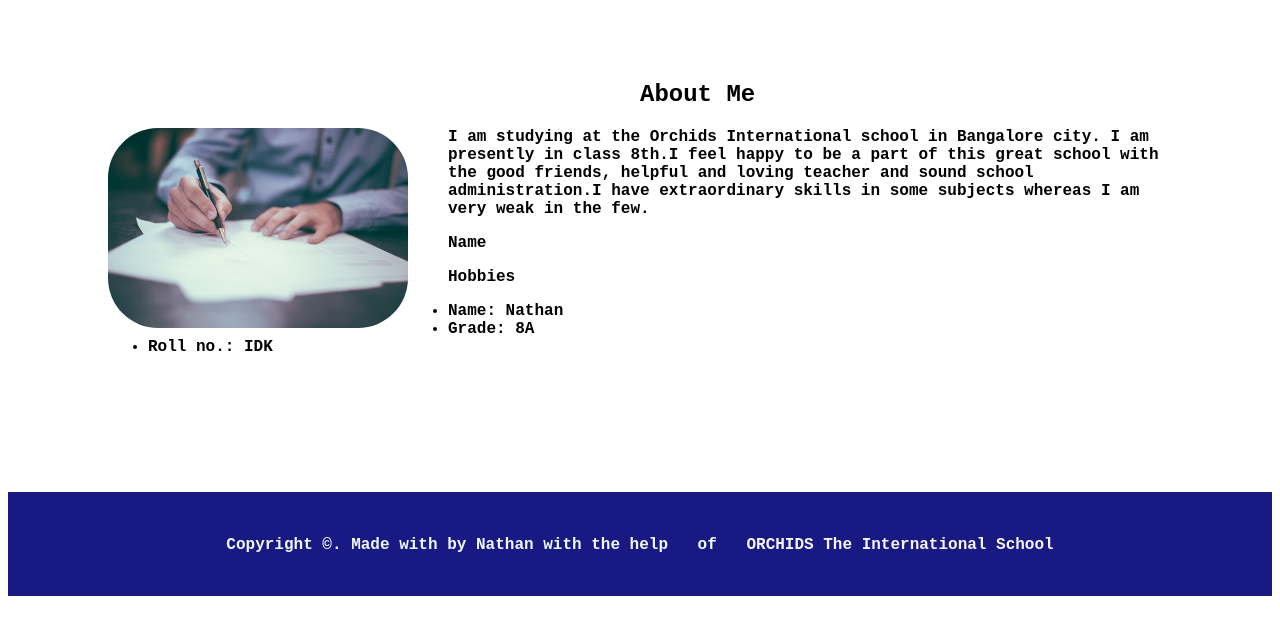
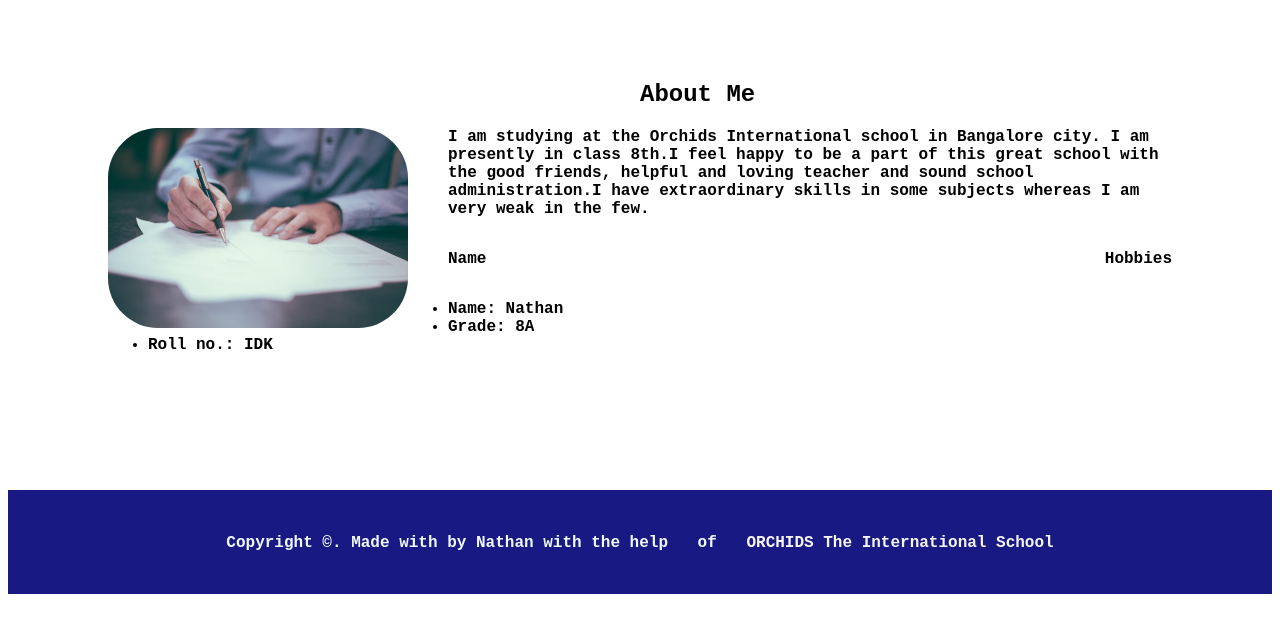
Before and after one commit to Orchids-kid-anonymous/Boot-camp, a plain HTML site: page About.html in a window 1280 px wide. Shown: the part 103-738 px from the top of the page. Drawn offline with Linux system fonts and the light colour scheme; some icons are missing; a web font is replaced by a local one.

Commit message:
Update style.css

```diff
--- a/style.css
+++ b/style.css
@@ -117,7 +117,7 @@ nav ul li a:hover::after{
     position: relative;
     justify-content: space-around;
 }
-.tab-links{
+.tab-titles{
     display: flex;
     justify-content: space-between;
     flex-wrap: nowrap;
```
